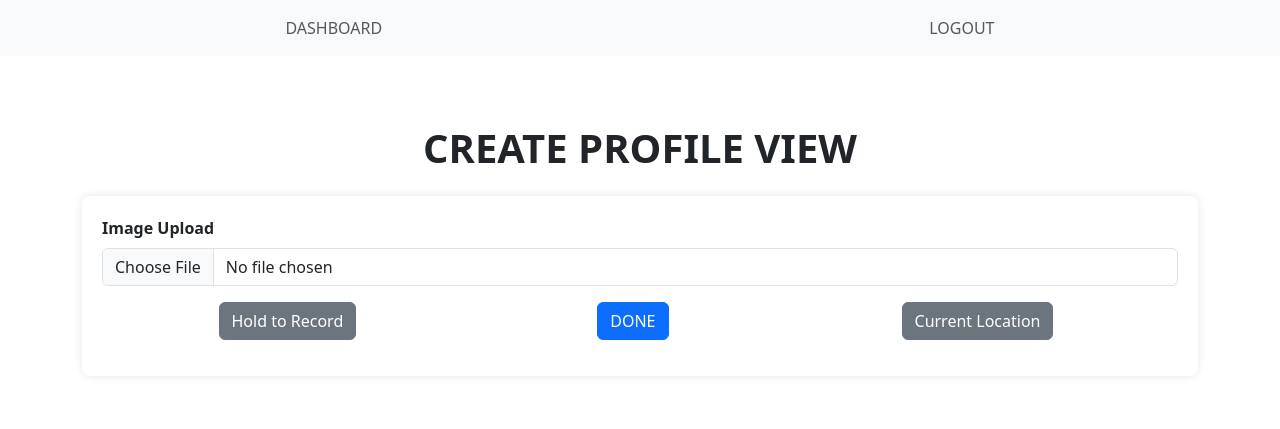
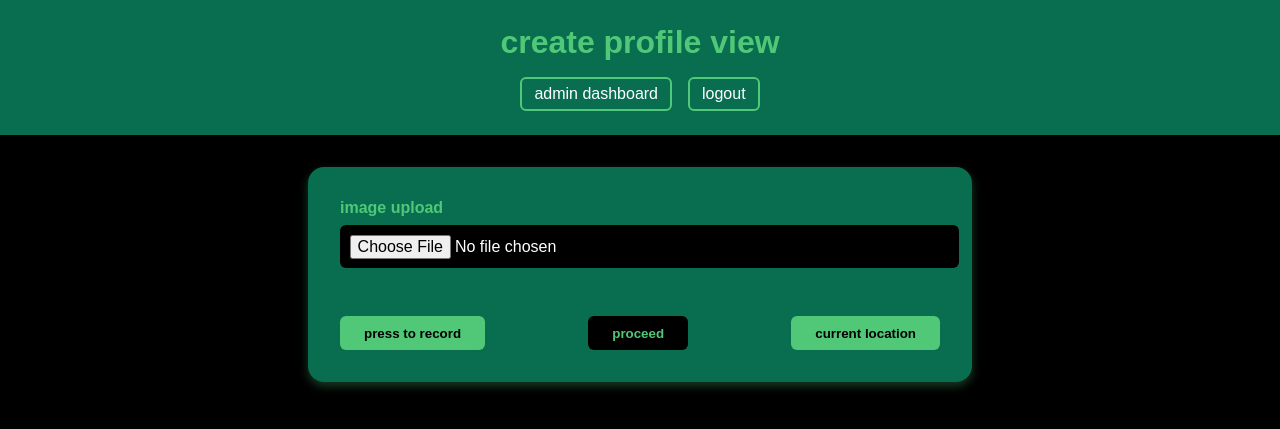
Before and after one commit to abssharma/nomad, a Flask app: template frontend/templates/profile.html in a window 1280 px wide. Shown: the top 429 px of the page. Run offline with Flask 2, Linux system fonts and the light colour scheme; the template is opened without the code that fills it, so the values that code supplies are empty.

Commit message:
FINAL profile.html

```diff
--- a/frontend/templates/profile.html
+++ b/frontend/templates/profile.html
@@ -1,56 +1,44 @@
 <!DOCTYPE html>
 <html lang="en">
 <head>
-    <meta charset="UTF-8">
-    <title>Nomad App - Create Profile</title>
-    <link rel="stylesheet" href="/static/css/style.css">
-    <link href="https://cdn.jsdelivr.net/npm/bootstrap@5.3.0/dist/css/bootstrap.min.css" rel="stylesheet">
+  <meta charset="UTF-8" />
+  <link rel="stylesheet" href="{{ url_for('static', filename='css/profile.css') }}">
 </head>
 <body>
-  <nav class="navbar navbar-expand-lg navbar-light bg-light">
-      <div class="container-fluid">
-          <div class="collapse navbar-collapse" id="navbarNav">
-              <ul class="navbar-nav w-100 justify-content-around">
-                  <li class="nav-item"><a class="nav-link" href="/dashboard">DASHBOARD</a></li>
-                  <li class="nav-item"><a class="nav-link" href="#" id="logoutLink">LOGOUT</a></li>
-              </ul>
-          </div>
-      </div>
-  </nav>
-  <div class="container mt-5">
-    <div class="text-center mb-4">
-        <h1 class="fw-bold">CREATE PROFILE VIEW</h1>
+
+  <header>
+    <h1>create profile view</h1>
+    <div class="nav-links">
+      <a href="/dashboard" class="nav-btn">admin dashboard</a>
+      <a href="#" id="logoutLink" class="nav-btn">logout</a>
     </div>
+  </header>
+
+  <main>
+    <div class="form-container">
       <div id="alert" class="alert d-none"></div>
       <form id="profileForm" enctype="multipart/form-data" method="POST" action="/create-profile">
-          <div class="mb-3">
-              <label for="image_file" class="form-label">Image Upload</label>
-              <input type="file" class="form-control" id="image_file" name="image_file" accept="image/*">
-          </div>
-          <!-- Updated: Voice recorder and geolocation aligned horizontally -->
-          <div class="mb-3 d-flex justify-content-around align-items-center">
-              <div>
-                  <button type="button" id="recordButton" class="btn btn-secondary me-2">Hold to Record</button>
-                  <!-- Hidden field to store the recorded audio data (Base64 string) -->
-                  <input type="hidden" id="recordedAudio" name="recordedAudio">
-              </div>
-              <div class = "text-center">
-                <button type="submit" class="btn btn-primary">DONE</button>
-              </div>
-              <div>
-                  <button type="button" id="geoButton" class="btn btn-secondary me-2">Current Location</button>
-                  <!-- Hidden fields to store latitude and longitude -->
-                  <input type="hidden" id="lat" name="lat">
-                  <input type="hidden" id="lon" name="lon">
-              </div>
-          </div>
+        <div class="form-group">
+          <label for="image_file">image upload</label>
+          <input type="file" id="image_file" name="image_file" accept="image/*">
+        </div>
 
+        <div class="form-row">
+          <button type="button" id="recordButton" class="btn-green">press to record</button>
+          <input type="hidden" id="recordedAudio" name="recordedAudio">
+
+          <button type="submit" class="btn-black">proceed</button>
+
+          <button type="button" id="geoButton" class="btn-green">current location</button>
+          <input type="hidden" id="lat" name="lat">
+          <input type="hidden" id="lon" name="lon">
+        </div>
       </form>
-  </div>
+    </div>
+  </main>
+
   <script src="/static/js/app.js"></script>
-  <script src="https://cdn.jsdelivr.net/npm/bootstrap@5.3.0/dist/js/bootstrap.bundle.min.js"></script>
   <script>
-    // Voice Recording Functionality with Toggle Behavior
     let mediaRecorder;
     let audioChunks = [];
     let isRecording = false;
@@ -58,7 +46,6 @@
 
     recordButton.addEventListener('click', async () => {
       if (!isRecording) {
-        // Start recording
         if (!navigator.mediaDevices || !navigator.mediaDevices.getUserMedia) {
           alert("Audio recording not supported in your browser.");
           return;
@@ -78,14 +65,13 @@
           alert("Could not access microphone.");
         }
       } else {
-        // Stop recording
         if (mediaRecorder && mediaRecorder.state !== "inactive") {
           mediaRecorder.stop();
           mediaRecorder.addEventListener("stop", () => {
             const audioBlob = new Blob(audioChunks, { type: "audio/webm" });
             const reader = new FileReader();
             reader.readAsDataURL(audioBlob);
-            reader.onloadend = function() {
+            reader.onloadend = function () {
               const base64Audio = reader.result;
               document.getElementById('recordedAudio').value = base64Audio;
               recordButton.textContent = "Hold to Record";
@@ -96,7 +82,6 @@
       }
     });
 
-    // Geolocation Functionality
     const geoButton = document.getElementById('geoButton');
     geoButton.addEventListener('click', () => {
       if (navigator.geolocation) {
```
